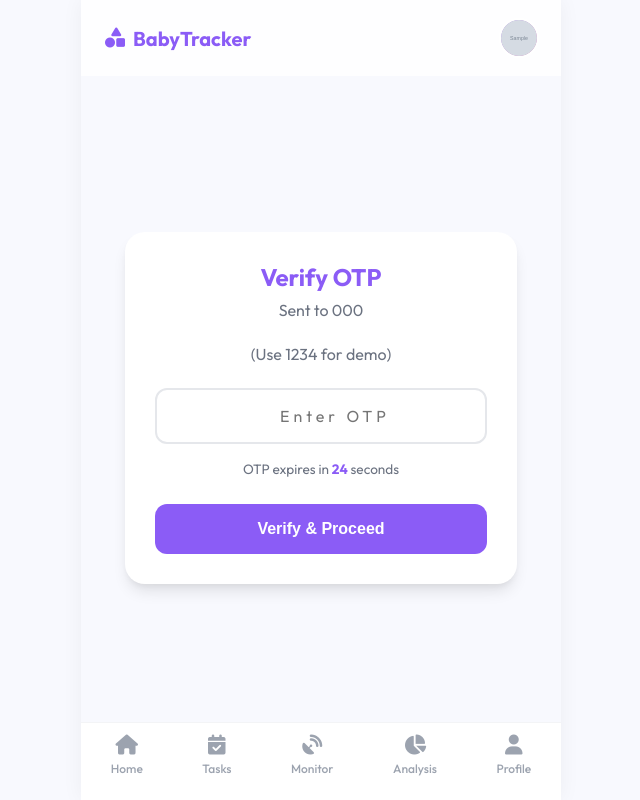
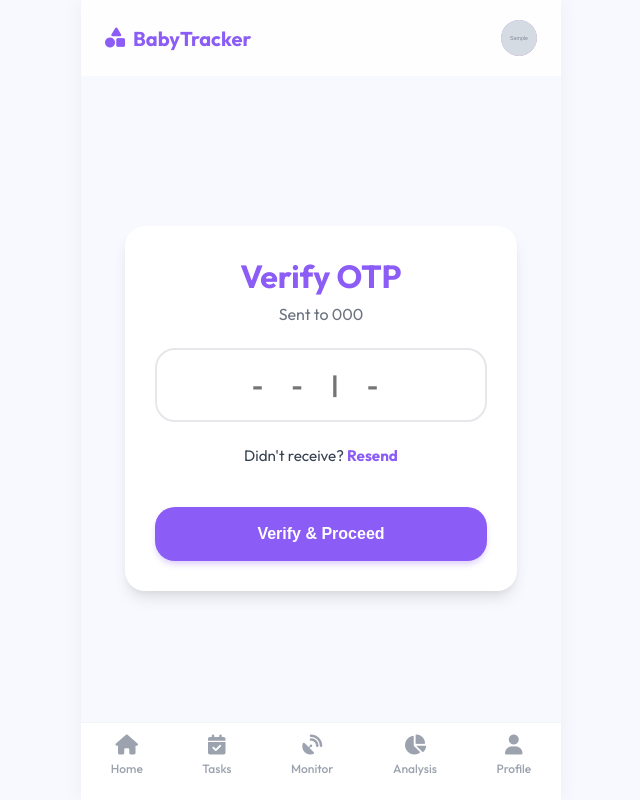
Before and after one commit to pr540/BabbyTracker-, a FastAPI app: template app/templates/verify_otp.html in a window 1280 px wide. Shown: the whole page, without its empty margins (319-959 px from the left). Run offline with FastAPI, Linux system fonts and the light colour scheme; the template is opened without the code that fills it: most values are stand-ins (such as "Sample title", 1, 10 or a date in 2020); grey boxes marked "Sample" are stand-in pictures.

Commit message:
add all files

```diff
--- a/app/main.py
+++ b/app/main.py
@@ -11,6 +11,12 @@ import os
 import shutil
 import random
 from typing import Optional
+from twilio.rest import Client
+
+# Twilio Credentials (User needs to fill these in for physical SMS delivery)
+TWILIO_ACCOUNT_SID = os.getenv("TWILIO_ACCOUNT_SID", "ACxxxxxxxxxxxxxxxxxxxxxxxx")
+TWILIO_AUTH_TOKEN = os.getenv("TWILIO_AUTH_TOKEN", "xxxxxxxxxxxxxxxxxxxxxxxx")
+TWILIO_PHONE_NUMBER = os.getenv("TWILIO_PHONE_NUMBER", "+1234567890")
 
 # Database Setup
 # User must ensure PostgreSQL is running. Defaulting to standard local credentials.
@@ -118,11 +124,28 @@ def get_db():
     finally:
         db.close()
 
-def get_current_user(request: Request, db: Session = Depends(get_db)):
-    user_id = request.session.get("user_id")
-    if not user_id:
-        return None
-    return db.query(User).filter(User.id == user_id).first()
+def send_sms(to_phone: str, message: str):
+    try:
+        # Auto-format for India if no country code provided
+        if not to_phone.startswith('+'):
+            if len(to_phone) == 10:
+                to_phone = f"+91{to_phone}"
+            else:
+                to_phone = f"+{to_phone}" # Try to treat as raw country code prepended
+
+        if "xxx" in TWILIO_ACCOUNT_SID:
+            print(f"DEBUG: Real Twilio credentials missing. SMS that would have been sent to {to_phone}: {message}")
+            return
+
+        client = Client(TWILIO_ACCOUNT_SID, TWILIO_AUTH_TOKEN)
+        client.messages.create(
+            body=message,
+            from_=TWILIO_PHONE_NUMBER,
+            to=to_phone
+        )
+        print(f"SMS sent successfully to {to_phone}")
+    except Exception as e:
+        print(f"Failed to send SMS to {to_phone}: {str(e)}")
 
 # Routes
 
@@ -254,16 +277,27 @@ async def login_page(request: Request):
 
 @app.post("/login/otp")
 async def send_otp(request: Request, phone: str = Form(...), db: Session = Depends(get_db)):
-    # Mock OTP - In a real app, integrate Twilio/SNS here
-    # Check if user exists, if not create placeholder or wait for verify
-    # For simplicity, we assume OTP is always 1234
-    print(f"OTP for {phone}: 1234")
-    return templates.TemplateResponse("verify_otp.html", {"request": request, "phone": phone})
+    # Random 4-digit OTP
+    otp_val = str(random.randint(1000, 9999))
+    request.session["otp_" + phone] = otp_val
+
+    # Send via real SMS
+    send_sms(phone, f"Your BabyTracker Verification Code is: {otp_val}")
+
+    print(f"OTP for {phone}: {otp_val}")
+
+    # Pass raw_otp to template ONLY if Twilio is unconfigured (for debugging)
+    template_data = {"request": request, "phone": phone}
+    if "xxx" in TWILIO_ACCOUNT_SID:
+        template_data["raw_otp"] = otp_val
+
+    return templates.TemplateResponse("verify_otp.html", template_data)
 
 @app.post("/login/verify")
 async def verify_otp(request: Request, phone: str = Form(...), otp: str = Form(...), db: Session = Depends(get_db)):
-    if otp != "1234":
-        return templates.TemplateResponse("verify_otp.html", {"request": request, "phone": phone, "error": "Invalid OTP"})
+    stored_otp = request.session.get("otp_" + phone)
+    if not stored_otp or otp != stored_otp:
+        return templates.TemplateResponse("verify_otp.html", {"request": request, "phone": phone, "error": "Invalid or expired OTP", "raw_otp": stored_otp})
 
     # Auth success
     user = db.query(User).filter(User.phone_number == phone).first()
--- a/app/templates/verify_otp.html
+++ b/app/templates/verify_otp.html
@@ -3,25 +3,38 @@
 {% block content %}
 <div class="auth-container">
     <div class="auth-card">
-        <h2>Verify OTP</h2>
-        <p>Sent to {{ phone }}</p>
-        <p class="hint">(Use 1234 for demo)</p>
+        <h2 style="color: #8B5CF6; font-size: 2rem; margin-bottom: 8px;">Verify OTP</h2>
+        <p style="color: var(--text-muted); margin-bottom: 24px;">Sent to {{ phone }}</p>
 
         {% if error %}
-        <div class="error-msg">{{ error }}</div>
+        <div class="error-msg"
+            style="color: #EF4444; background: #FEF2F2; padding: 12px; border-radius: 12px; margin-bottom: 16px; font-size: 0.9rem;">
+            {{ error }}
+        </div>
         {% endif %}
 
         <form action="/login/verify" method="post" class="auth-form">
             <input type="hidden" name="phone" value="{{ phone }}">
-            <div class="otp-inputs">
-                <input type="text" name="otp" placeholder="Enter OTP" required maxlength="4"
-                    style="text-align:center; letter-spacing: 4px;">
+            <div class="otp-inputs" style="margin-bottom: 24px;">
+                <input type="text" name="otp" placeholder="- - | -" required maxlength="4"
+                    style="width: 100%; padding: 20px; border-radius: 20px; border: 2px solid #E5E7EB; text-align: center; font-size: 1.5rem; letter-spacing: 12px; font-weight: 700; outline: none; transition: border-color 0.2s;">
             </div>
-            <p style="margin: 16px 0; font-size: 0.85rem; color: var(--text-muted)">
-                OTP expires in <span id="otpTimer" style="font-weight: 700; color: var(--primary)">30</span> seconds
-            </p>
-            <button type="submit" class="primary-btn">Verify & Proceed</button>
+            <div style="margin-bottom: 32px; font-size: 0.95rem; color: #374151">
+                Didn't receive? <a href="/login" style="color: #8B5CF6; text-decoration: none; font-weight: 700;">Resend</a>
+            </div>
+
+            <button type="submit" class="primary-btn"
+                style="width: 100%; background: #8B5CF6; color: white; border: none; padding: 18px; border-radius: 20px; font-size: 1rem; font-weight: 700; cursor: pointer; box-shadow: 0 4px 6px -1px rgba(139, 92, 246, 0.3);">Verify
+                & Proceed</button>
         </form>
     </div>
 </div>
+{% if raw_otp %}
+<script>
+    // Diagnostic toast for developers if Twilio is not configured
+    setTimeout(() => {
+        showToast("DEBUG: OTP is {{ raw_otp }}", "fa-shield-halved");
+    }, 500);
+</script>
+{% endif %}
 {% endblock %}
--- a/requirements.txt
+++ b/requirements.txt
@@ -7,3 +7,4 @@ pydantic
 psycopg2-binary
 itsdangerous
 aiofiles
+twilio
```
